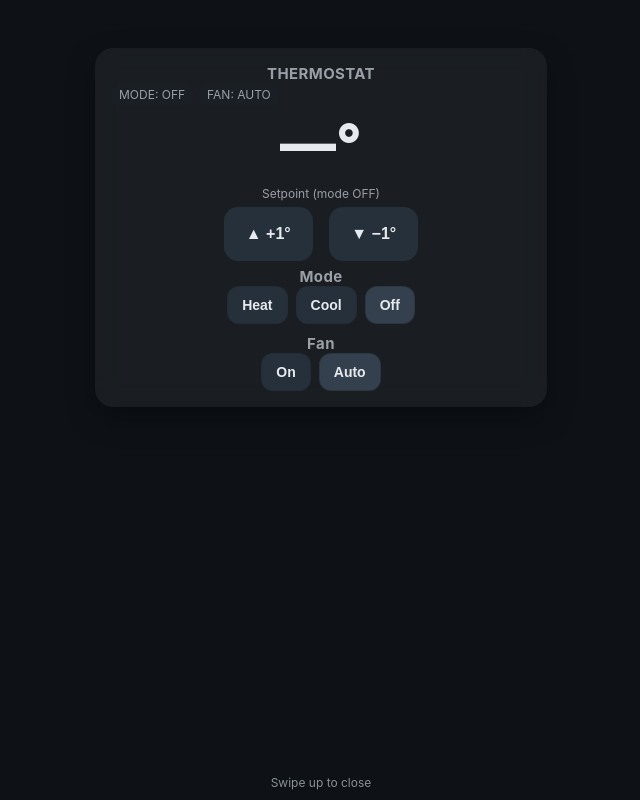
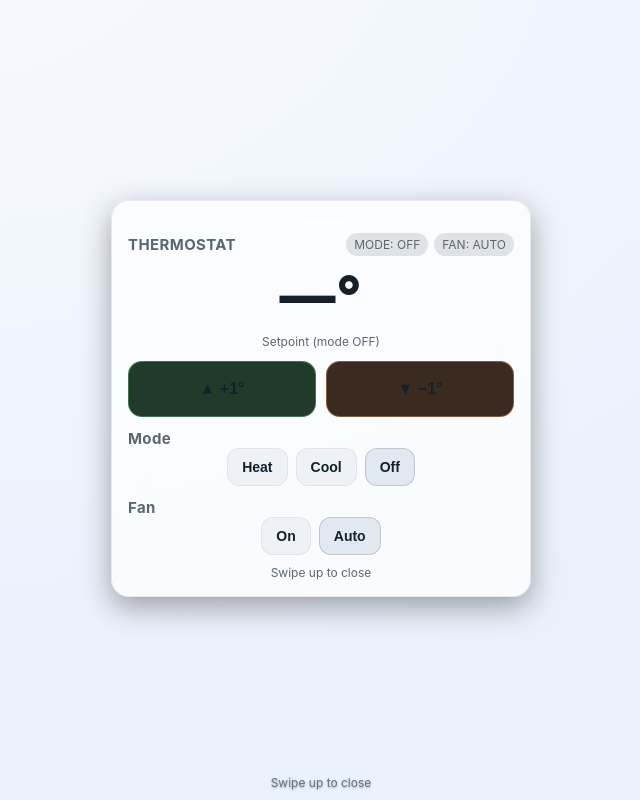
Before and after one commit to johnssarris/thermo-pwa, a plain HTML site: page index.html in a window 1280 px wide. Shown: the whole page, without its empty margins (319-959 px from the left). Drawn offline with Linux system fonts and the light colour scheme.

Commit message:
Update index.html

```diff
--- a/index.html
+++ b/index.html
@@ -1,87 +1,160 @@
 <!doctype html>
-<html>
+<html lang="en">
 <head>
   <meta charset="utf-8">
-<!-- Safe-area fix for iPhone home bar -->
+  <!-- Safe-area + no zoom -->
   <meta name="viewport" content="width=device-width, initial-scale=1, maximum-scale=1, user-scalable=no, viewport-fit=cover">
+  <meta name="theme-color" content="#0e1217">
   <link rel="manifest" href="./manifest.json">
+  <!-- Explicit iOS icon refs (keeps your existing PNGs) -->
+  <link rel="apple-touch-icon" sizes="192x192" href="./icon-192.png">
+  <link rel="apple-touch-icon" sizes="512x512" href="./icon-512.png">
   <title>Thermostat</title>
   <style>
-html,body{
-  -webkit-user-select:none;
-  -webkit-touch-callout:none;
-  overscroll-behavior:none;
-  margin:0;
-  height:100%;
-  overflow:hidden;
-  background:#0e1217;
-  color:#e6e9ed;
-  font-family:-apple-system,system-ui,"SF Pro Text","Helvetica Neue",Arial,sans-serif;
-  padding-bottom:env(safe-area-inset-bottom);
+    /* ---- Theme (kept from your floating version) ---- */
+    :root {
+      --bg1: #0e1217;
+      --bg2: #151b22;
+      --glass: rgba(255,255,255,0.08);
+      --glass-border: rgba(255,255,255,0.15);
+      --text: #e6e9ed;
+      --muted: #9aa0a6;
+      --button:#26303a; --button-active:#34404d;
     }
-.card{
-  width:min(420px,92vw);
-  margin:0 auto;
-  margin-top:6vh;
-  background:rgba(255,255,255,.05);
-  border-radius:18px;
-  padding:16px;
-  box-shadow:0 12px 28px rgba(0,0,0,.35);
-  backdrop-filter:blur(12px) saturate(1.05);
-  -webkit-backdrop-filter:blur(12px) saturate(1.05);
-  margin-bottom:calc(env(safe-area-inset-bottom) + 20px);
+    @media (prefers-color-scheme: light) {
+      :root {
+        --bg1:#eaf1fb; --bg2:#f7f9fe; --glass: rgba(255,255,255,0.7);
+        --glass-border: rgba(0,0,0,0.08); --text:#15202b; --muted:#5b6670;
+        --button:#eef2f6; --button-active:#e2e8ef;
       }
-.title{font-weight:700;font-size:15px;letter-spacing:.4px;color:#9aa0a6;text-align:center;}
-.temp{font-size:56px;font-weight:800;text-align:center;line-height:1;margin:10px 0;}
-.btn{
-  min-width:72px;background:#26303a;color:#e6e9ed;border:none;
-  border-radius:14px;padding:18px 22px;font-size:16px;font-weight:700;
-  margin:6px;transition:background .2s,transform .05s;
     }
-.btn:active{transform:scale(.97);}
-.hint{text-align:center;color:#9aa0a6;font-size:12px;margin-top:14px;}
-.row{text-align:center;}
-.badge{font-size:12px;padding:4px 8px;border-radius:999px;background:#24303b20;color:#9aa0a6;}
-.segments{display:flex;gap:8px;justify-content:center;flex-wrap:wrap;}
-.seg{
-  background:#26303a;color:#e6e9ed;border-radius:12px;padding:10px 14px;
-  font-weight:600;font-size:14px;border:1px solid rgba(0,0,0,.06);
-  transition:background .2s,transform .05s,border-color .2s;
-  -webkit-tap-highlight-color:transparent;touch-action:manipulation;
+
+    /* ---- Base / layout ---- */
+    * { box-sizing: border-box; }
+    html, body { height: 100%; }
+    html, body {
+      -webkit-user-select: none;
+      -webkit-touch-callout: none;
+      overscroll-behavior: none;
+      margin: 0;
+      overflow: hidden;
+      background: radial-gradient(1200px 800px at 20% -10%, var(--bg2), var(--bg1)) fixed;
+      color: var(--text);
+      font-family: -apple-system, system-ui, "SF Pro Text", "Helvetica Neue", Arial, sans-serif;
+      padding-bottom: env(safe-area-inset-bottom); /* keep UI clear of the home bar */
     }
-.seg:active{transform:scale(.97);}
-.seg.active{background:#34404d;border-color:rgba(0,0,0,.15);}
+
+    .stage {
+      position: relative;
+      height: 100%;
+      padding: max(20px, env(safe-area-inset-top)) max(20px, env(safe-area-inset-right)) max(24px, env(safe-area-inset-bottom)) max(20px, env(safe-area-inset-left));
+      display: grid;
+      place-items: center;
+    }
+
+    /* decorative dots (same vibe as your floating build) */
+    .dots {
+      position: absolute; inset: 0; pointer-events: none;
+      background-image:
+        radial-gradient(2px 2px at 10% 20%, rgba(255,255,255,0.08) 30%, transparent 30%),
+        radial-gradient(2px 2px at 80% 30%, rgba(255,255,255,0.06) 30%, transparent 30%),
+        radial-gradient(2px 2px at 30% 80%, rgba(255,255,255,0.05) 30%, transparent 30%);
+      background-repeat: no-repeat;
+    }
+
+    /* floating card (unchanged look) */
+    .card {
+      width: min(420px, 92vw);
+      border-radius: 18px;
+      padding: 16px;
+      background: var(--glass);
+      border: 1px solid var(--glass-border);
+      box-shadow:
+        0 10px 30px rgba(0,0,0,0.35),
+        0 0 0 1px rgba(255,255,255,0.04) inset;
+      backdrop-filter: blur(14px) saturate(1.1);
+      -webkit-backdrop-filter: blur(14px) saturate(1.1);
+    }
+    .handle {
+      width: 44px; height: 4px; border-radius: 999px; margin: 4px auto 8px;
+      background: rgba(255,255,255,0.35);
+    }
+
+    .row { display:flex; gap:10px; align-items:center; justify-content:space-between; }
+    .title { font-weight:700; font-size:15px; letter-spacing:.4px; color:var(--muted); } /* left aligned (no text-align center) */
+    .sp { height:12px; }
+    .temp { font-size:56px; font-weight:800; text-align:center; line-height:1; letter-spacing:.5px; }
+    @media (max-width:350px){ .temp{ font-size:42px; } }
+
+    .badge { font-size:12px; padding:4px 8px; border-radius:999px; background:#24303b20; color:var(--muted); }
+    .segments { display:flex; gap:8px; justify-content:center; flex-wrap:wrap; }
+
+    .seg {
+      background: var(--button); color: var(--text);
+      border-radius:12px; padding:10px 14px; font-weight:600; font-size:14px;
+      border:1px solid rgba(0,0,0,.06);
+      transition: background .2s, transform .05s, border-color .2s;
+      -webkit-tap-highlight-color: transparent; touch-action: manipulation;
+    }
+    .seg:active { transform: scale(.97); }
+    .seg.active { background: var(--button-active); border-color: rgba(0,0,0,.15); }
+
+    .btn {
+      min-width:72px; background:var(--button); color:var(--text);
+      border:1px solid rgba(0,0,0,.06); border-radius:14px;
+      padding:18px 22px; font-size:16px; font-weight:700;
+      transition: background .2s, transform .05s, border-color .2s;
+    }
+    .btn:active { transform: scale(.97); }
+    .btn.up { background:#203b29; border-color:rgba(124,217,146,.35); }
+    .btn.down { background:#3b2a20; border-color:rgba(255,184,107,.35); }
+
+    .grid { display:grid; grid-template-columns:1fr 1fr; gap:10px; }
+    .hint { text-align:center; color:var(--muted); font-size:12px; margin-top:10px; }
+
+    /* bottom-edge swipe hint (won't block the gesture) */
     .swipe-hint{
-  position:fixed;
-  left:0;right:0;
-  bottom:calc(env(safe-area-inset-bottom) + 10px);
-  text-align:center;
-  font-size:12px;
-  color:var(--muted,#9aa0a6);
-  pointer-events:none;
-  user-select:none;
-  opacity:.9;
-  text-shadow:0 1px 2px rgba(0,0,0,.35);
+      position: fixed;
+      left: 0; right: 0;
+      bottom: calc(env(safe-area-inset-bottom) + 10px);
+      text-align: center;
+      font-size: 12px;
+      color: var(--muted, #9aa0a6);
+      pointer-events: none;
+      user-select: none;
+      opacity: .9;
+      text-shadow: 0 1px 2px rgba(0,0,0,.35);
     }
   </style>
 </head>
 <body>
+  <div class="stage">
+    <div class="dots"></div>
+
     <div class="card">
-    <div class="row" style="justify-content:space-between;">
+      <div class="handle"></div>
+
+      <div class="row">
         <div class="title">THERMOSTAT</div>
         <div style="display:flex;gap:6px;align-items:center;">
           <div id="badge-mode" class="badge">MODE: —</div>
-        <div id="badge-fan" class="badge">FAN: —</div>
+          <div id="badge-fan"  class="badge">FAN: —</div>
         </div>
       </div>
+
+      <div class="sp"></div>
 
       <div id="temp" class="temp">—°</div>
       <div class="hint" id="temp-hint">Setpoint</div>
 
-    <div class="row">
-      <button id="btn-up" class="btn">▲ +1°</button>
-      <button id="btn-down" class="btn">▼ −1°</button>
+      <div class="sp"></div>
+
+      <div class="grid">
+        <button class="btn up"   id="btn-up">▲ +1°</button>
+        <button class="btn down" id="btn-down">▼ −1°</button>
       </div>
+
+      <div class="sp"></div>
 
       <div class="title">Mode</div>
       <div class="segments" id="mode-bar">
@@ -90,92 +163,134 @@ html,body{
         <button class="seg" data-mode="off">Off</button>
       </div>
 
-    <div class="title" style="margin-top:10px;">Fan</div>
+      <div class="sp"></div>
+
+      <div class="title">Fan</div>
       <div class="segments" id="fan-bar">
         <button class="seg" data-fan="on">On</button>
         <button class="seg" data-fan="auto">Auto</button>
       </div>
+
+      <div class="hint">Swipe up to close</div>
+    </div>
   </div>
 
+  <!-- Pin a second hint exactly at the bottom edge (optional; remove if you only want the in-card hint) -->
   <div class="swipe-hint" aria-hidden="true">Swipe up to close</div>
 
 <script>
-// ---------- state helpers ----------
-function has(k){return localStorage.getItem(k)!==null;}
-function get(k,d){return has(k)?localStorage.getItem(k):d;}
-function set(k,v){localStorage.setItem(k,v);}
+  // ------- State (unchanged behavior) -------
+  function has(k){ return localStorage.getItem(k) !== null; }
+  function get(k,d){ return has(k) ? localStorage.getItem(k) : d; }
+  function set(k,v){ localStorage.setItem(k, v); }
 
-if(!has("mode_state"))set("mode_state","off");
-if(!has("fan_state"))set("fan_state","auto");
-if(!has("heat_set"))set("heat_set","70");
-if(!has("cool_set"))set("cool_set","75");
+  if (!has("mode_state")) set("mode_state","off");
+  if (!has("fan_state"))  set("fan_state","auto");
+  if (!has("heat_set"))   set("heat_set","70");
+  if (!has("cool_set"))   set("cool_set","75");
 
-const state={
-  mode:get("mode_state","off"),
-  fan:get("fan_state","auto"),
-  heat:parseInt(get("heat_set","70"),10),
-  cool:parseInt(get("cool_set","75"),10)
+  const state = {
+    mode: get("mode_state","off"),
+    fan:  get("fan_state","auto"),
+    heat: parseInt(get("heat_set","70"),10),
+    cool: parseInt(get("cool_set","75"),10)
   };
 
   function activeTemp(){
-  if(state.mode==="heat")return state.heat;
-  if(state.mode==="cool")return state.cool;
+    if (state.mode === "heat") return state.heat;
+    if (state.mode === "cool") return state.cool;
     return null;
   }
 
   function render(){
-  document.getElementById("badge-mode").textContent="MODE: "+state.mode.toUpperCase();
-  document.getElementById("badge-fan").textContent="FAN: "+state.fan.toUpperCase();
-  document.querySelectorAll("#mode-bar .seg").forEach(b=>b.classList.toggle("active",b.dataset.mode===state.mode));
-  document.querySelectorAll("#fan-bar .seg").forEach(b=>b.classList.toggle("active",b.dataset.fan===state.fan));
-  const t=activeTemp();const tempEl=document.getElementById("temp");const hint=document.getElementById("temp-hint");
-  if(t==null){tempEl.textContent="—°";hint.textContent="Setpoint (mode OFF)";}
-  else{tempEl.textContent=t+"°";hint.textContent="Setpoint";}
+    document.getElementById('badge-mode').textContent = "MODE: " + state.mode.toUpperCase();
+    document.getElementById('badge-fan').textContent  = "FAN: "  + state.fan.toUpperCase();
+
+    document.querySelectorAll('#mode-bar .seg').forEach(b=>{
+      b.classList.toggle('active', b.dataset.mode === state.mode);
+    });
+
+    document.querySelectorAll('#fan-bar .seg').forEach(b=>{
+      b.classList.toggle('active', b.dataset.fan === state.fan);
+    });
+
+    const t = activeTemp();
+    const tempEl = document.getElementById('temp');
+    const hint = document.getElementById('temp-hint');
+
+    if (t == null) {
+      tempEl.textContent = "—°";
+      hint.textContent = "Setpoint (mode OFF)";
+      document.getElementById('btn-up').disabled = true;
+      document.getElementById('btn-down').disabled = true;
+    } else {
+      tempEl.textContent = String(t) + "°";
+      hint.textContent = "Setpoint";
+      document.getElementById('btn-up').disabled = false;
+      document.getElementById('btn-down').disabled = false;
+    }
   }
 
   function save(){
-  set("mode_state",state.mode);
-  set("fan_state",state.fan);
-  set("heat_set",state.heat);
-  set("cool_set",state.cool);
+    set("mode_state", state.mode);
+    set("fan_state",  state.fan);
+    set("heat_set",   state.heat);
+    set("cool_set",   state.cool);
   }
 
   function changeTemp(delta){
-  if(activeTemp()==null)return;
-  if(state.mode==="heat")state.heat=Math.max(40,Math.min(90,state.heat+delta));
-  else if(state.mode==="cool")state.cool=Math.max(40,Math.min(90,state.cool+delta));
-  render();save();
+    if (activeTemp() == null) return;
+    if (state.mode === "heat") state.heat = Math.max(40, Math.min(90, state.heat + delta));
+    else if (state.mode === "cool") state.cool = Math.max(40, Math.min(90, state.cool + delta));
+    render(); save();
   }
 
-// ---------- hold-to-repeat logic ----------
-function setupHold(el,delta){
-  let holdTimer=null,repeatTimer=null,accelTimer=null;
-  const start=(e)=>{
-    e.preventDefault();changeTemp(delta);
-    holdTimer=setTimeout(()=>{
-      repeatTimer=setInterval(()=>changeTemp(delta),120);
-      accelTimer=setTimeout(()=>{clearInterval(repeatTimer);
-        repeatTimer=setInterval(()=>changeTemp(delta),60);},1000);
-    },380);
+  // ------- Press-and-hold for ▲ / ▼ (adds to original behavior) -------
+  function setupHold(el, delta){
+    let holdTimer=null, repeatTimer=null, accelTimer=null;
+    const start = (e) => {
+      e.preventDefault();
+      changeTemp(delta); // immediate step (tap)
+      holdTimer = setTimeout(() => {
+        repeatTimer = setInterval(() => changeTemp(delta), 120);
+        accelTimer = setTimeout(() => {
+          clearInterval(repeatTimer);
+          repeatTimer = setInterval(() => changeTemp(delta), 60);
+        }, 1000);
+      }, 380);
     };
-  const stop=()=>{clearTimeout(holdTimer);clearTimeout(accelTimer);clearInterval(repeatTimer);};
-  el.addEventListener("pointerdown",start,{passive:false});
-  ["pointerup","pointerleave","pointercancel"].forEach(v=>el.addEventListener(v,stop));
-  document.addEventListener("visibilitychange",()=>{if(document.hidden)stop();});
-  window.addEventListener("blur",stop);
+    const stop = () => {
+      clearTimeout(holdTimer); clearTimeout(accelTimer); clearInterval(repeatTimer);
+    };
+    el.addEventListener('pointerdown', start, {passive:false});
+    ['pointerup','pointerleave','pointercancel'].forEach(ev => el.addEventListener(ev, stop));
+    document.addEventListener('visibilitychange', () => { if (document.hidden) stop(); });
+    window.addEventListener('blur', stop);
   }
-setupHold(document.getElementById("btn-up"),+1);
-setupHold(document.getElementById("btn-down"),-1);
+  setupHold(document.getElementById('btn-up'),   +1);
+  setupHold(document.getElementById('btn-down'), -1);
 
-// ---------- other controls ----------
-document.querySelectorAll("#mode-bar .seg").forEach(btn=>btn.addEventListener("click",()=>{
-  state.mode=btn.dataset.mode;render();save();
-}));
-document.querySelectorAll("#fan-bar .seg").forEach(btn=>btn.addEventListener("click",()=>{
-  state.fan=btn.dataset.fan;render();save();
-}));
+  // ------- Mode/Fan click handlers (as before) -------
+  document.querySelectorAll('#mode-bar .seg').forEach(btn=>{
+    btn.addEventListener('click', ()=>{
+      state.mode = btn.dataset.mode; render(); save();
+    });
+  });
+  document.querySelectorAll('#fan-bar .seg').forEach(btn=>{
+    btn.addEventListener('click', ()=>{
+      state.fan = btn.dataset.fan; render(); save();
+    });
+  });
 
+  // Initial paint
   render();
+
+  // (Optional) SW registration — keep as you had it
+  if ('serviceWorker' in navigator) {
+    window.addEventListener('load', () => {
+      navigator.serviceWorker.register('./service-worker.js');
+    });
+  }
 </script>
 </body>
 </html>
```
Lines whose indentation alone changed are shown as unchanged.
